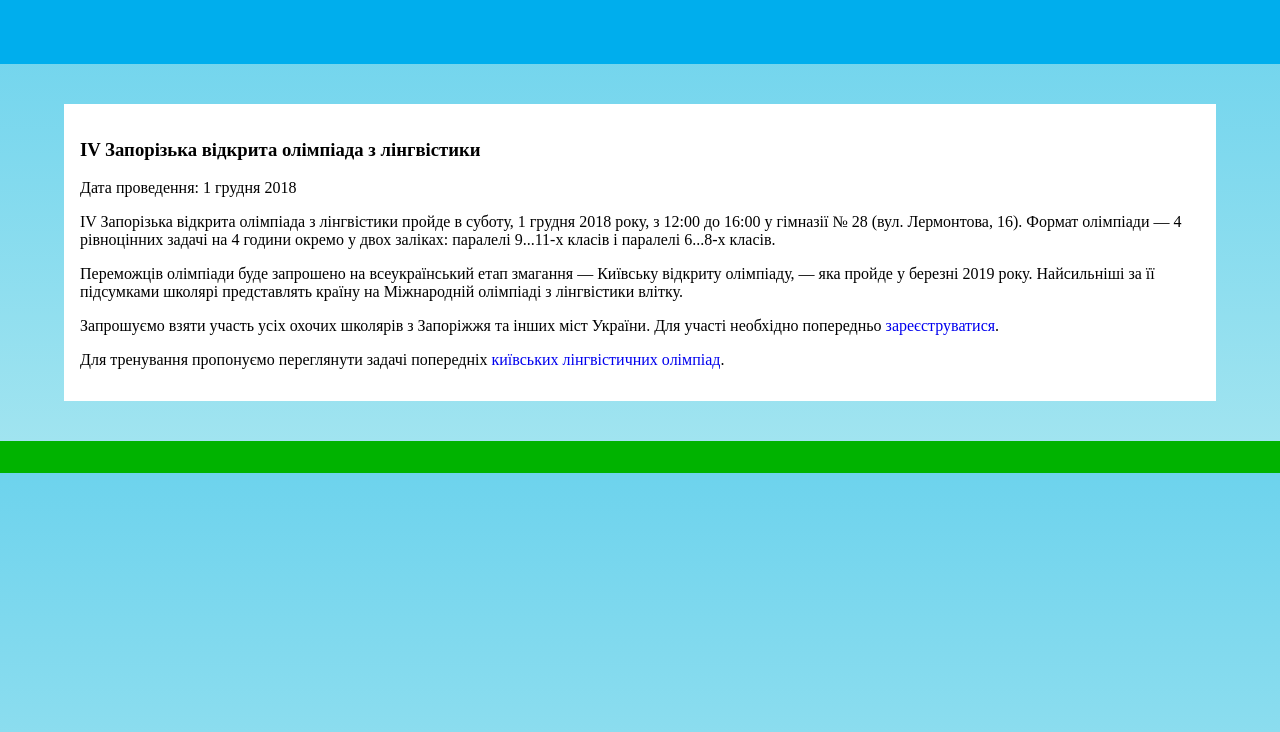
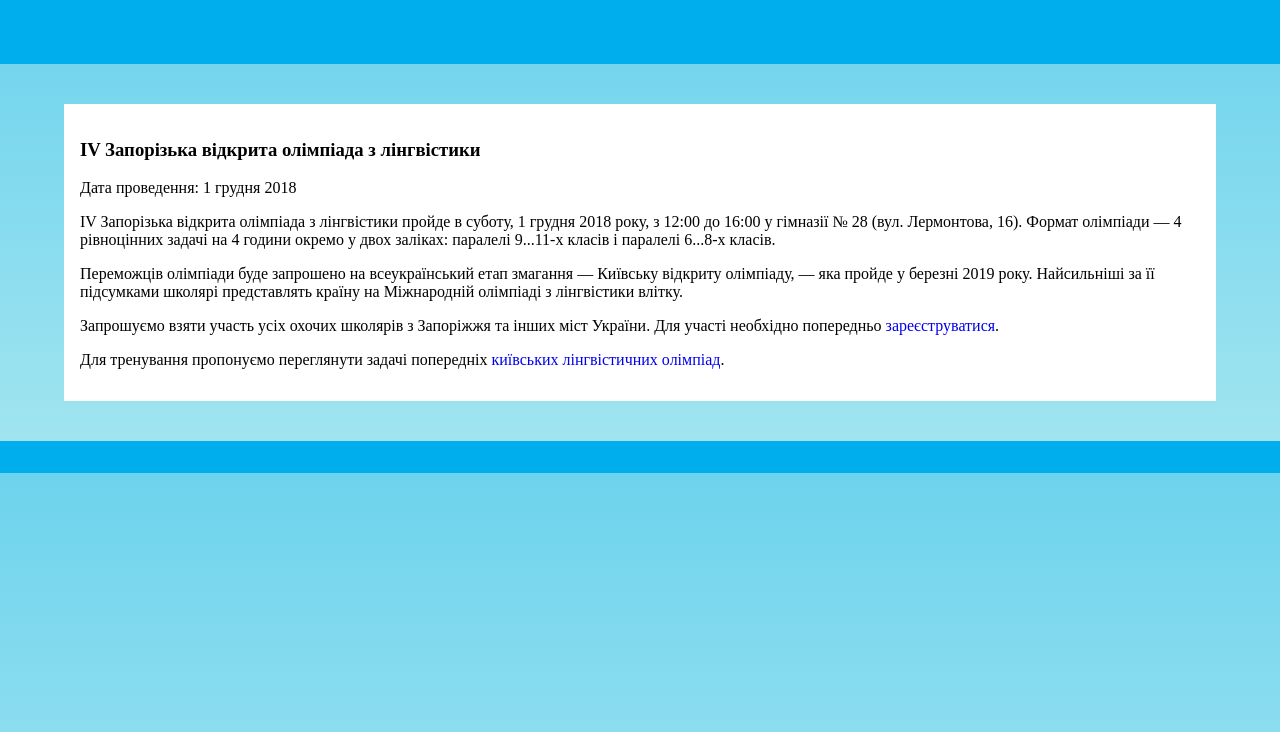
Before and after one commit to VolkoffMary/CristallFeather.github.io, a website: page public/MainPage.html in a window 1280 px wide. Drawn offline with Linux system fonts and the light colour scheme.

Commit message:
Update CSS_main.css

```diff
--- a/public/CSS_main.css
+++ b/public/CSS_main.css
@@ -15,12 +15,12 @@ header {
 
 body {
     margin: 0px;
-       background-image: linear-gradient(#6dd3ed, #A4E5F0);;
+    background-image: linear-gradient(#6dd3ed, #A4E5F0);;
 }
 
 footer {
     height: 32px;
-    background-color: rgb(0, 179, 0);
+    background-color: rgb(0,174,237);
 }
 
 a {
```
